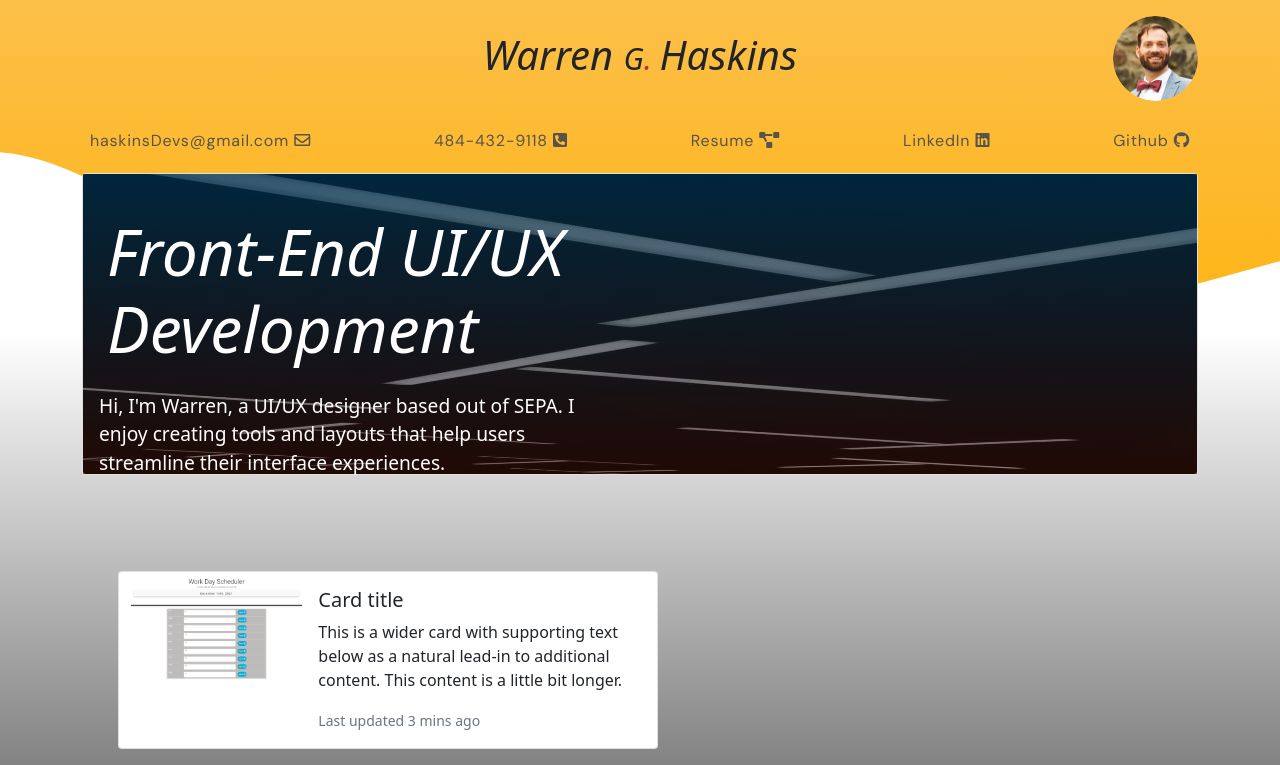
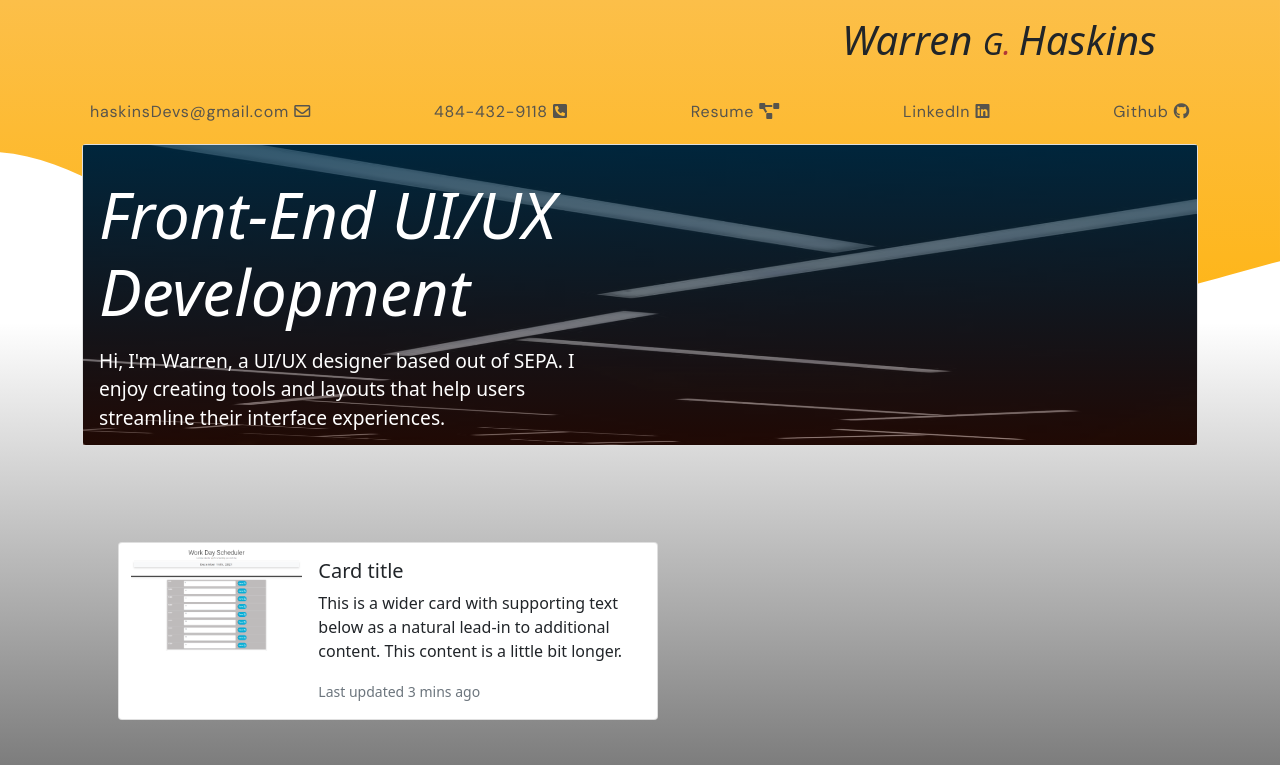
Before and after one commit to warrenhaskins1/Portfolio-Update, a plain HTML site: page index.html in a window 1280 px wide. Shown: the top 765 px of the page. Drawn offline with nearby package versions, Linux system fonts and the light colour scheme.

Commit message:
simplified some stuff

```diff
--- a/index.html
+++ b/index.html
@@ -32,16 +32,16 @@
 
 
           </div>
-          <div class="col-4 text-center">
+          <div class="col-md-4 col-sm-12  align-items-center">
             <!--Name here-->
             <h1 class="name fst-italic">Warren <span class="midInit">G<span class="dot">.</span> </span>Haskins</h5>
           </div>
-          <div class="col-4 d-flex justify-content-end align-items-center">
-            <!--put icons for linkedin/github here-->
+          <!-- <div class="col-4 d-flex justify-content-end align-items-center">
+
 
             <img src="./assets/images/108-melod.png" alt="mdo" width="85" height="85" class="rounded-circle float-end">
 
-          </div>
+          </div> -->
         </div>
       </header>
       <div class="nav-scroller py-1 mb-2">
@@ -72,7 +72,7 @@
       <div class="card mb-5 img-gradient">
         <img src="./assets/images/hero2.jpg" class="card-img" height="300px;"alt="...">
         <div class="col-md-6 px-0 card-img-overlay front">
-          <h1 class="display-3 fst-italic text-white m-4">Front-End UI/UX Development</h1>
+          <h1 class="display-3 fst-italic text-white m-3">Front-End UI/UX Development</h1>
           <p class="lead m-3 text-white">Hi, I'm Warren, a UI/UX designer based out of SEPA. I enjoy creating tools and layouts that help users
             streamline their interface experiences.
           </p>
```
